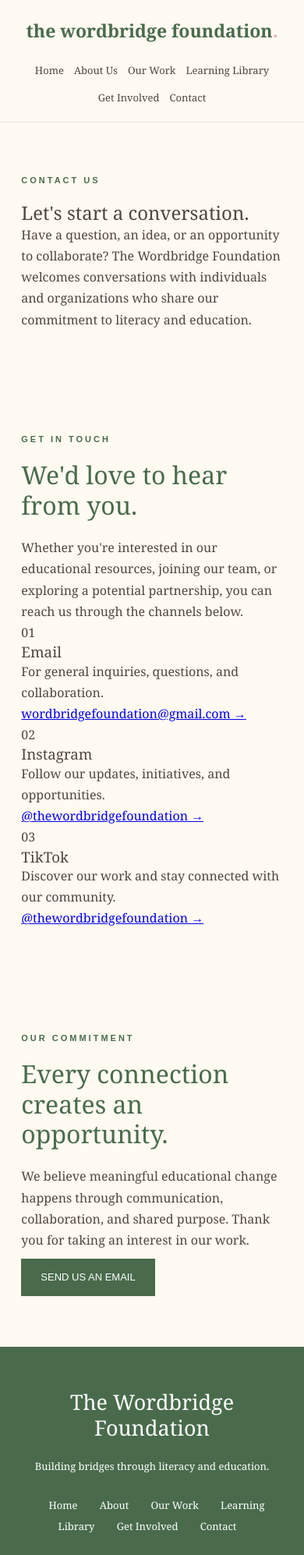
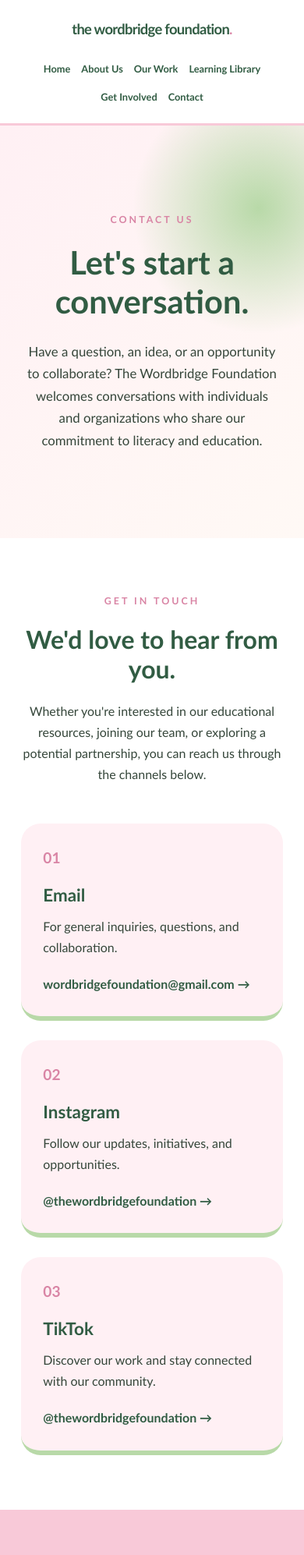
Before and after one commit to wordbridgefoundation-bot/wordbridge-foundation, a plain HTML site: page contact.html in a window 390 px wide. Shown: the top 1994 px of the page at 78% size. Drawn offline with Linux system fonts and the light colour scheme.

Commit message:
Update style.css

```diff
--- a/css/style.css
+++ b/css/style.css
@@ -1,17 +1,23 @@
-/* =========================
+
+/* =====================================
    THE WORDBRIDGE FOUNDATION
-   Main Website Styles
-========================= */
+   Pink & Green Visual Identity
+===================================== */
 
 :root {
-    --pink: #e9aebe;
-    --light-pink: #f9e8ed;
-    --sage: #a9c4a0;
-    --forest: #496b4c;
-    --cream: #fffaf2;
-    --white: #ffffff;
-    --brown: #51463f;
+    --pink: #F8C9D8;
+    --pink-light: #FFF0F4;
+    --pink-dark: #D985A5;
+    --green: #B8D9A8;
+    --green-light: #EDF5E8;
+    --green-dark: #315C43;
+    --cream: #FFF9F5;
+    --white: #FFFFFF;
+    --text: #35463A;
+    --muted: #718071;
 }
+
+/* GENERAL */
 
 * {
     margin: 0;
@@ -24,275 +30,410 @@ html {
 }
 
 body {
+    font-family: "Trebuchet MS", Arial, sans-serif;
     background: var(--cream);
-    color: var(--brown);
-    font-family: Georgia, serif;
+    color: var(--text);
     line-height: 1.7;
 }
 
-/* Navigation */
+a {
+    color: var(--green-dark);
+    text-decoration: none;
+    transition: 0.3s ease;
+}
+
+a:hover {
+    color: var(--pink-dark);
+}
+
+section {
+    padding: 90px 8%;
+}
+
+h1, h2, h3 {
+    line-height: 1.2;
+    color: var(--green-dark);
+    font-weight: 700;
+}
+
+h1 {
+    font-size: clamp(2.6rem, 6vw, 5rem);
+}
+
+h2 {
+    font-size: clamp(2rem, 4vw, 3rem);
+    margin-bottom: 20px;
+}
+
+p {
+    max-width: 720px;
+}
+
+/* NAVIGATION */
 
 header {
-    background: var(--cream);
-    border-bottom: 1px solid #eee2dc;
-    padding: 22px 6%;
+    background: var(--white);
+    border-bottom: 3px solid var(--pink);
+    position: relative;
+    z-index: 10;
 }
 
 .navbar {
+    max-width: 1400px;
+    margin: auto;
+    padding: 22px 6%;
     display: flex;
+    align-items: center;
     justify-content: space-between;
-    align-items: center;
-    flex-wrap: wrap;
-    gap: 20px;
+    gap: 25px;
 }
 
 .logo {
-    color: var(--forest);
-    font-size: 23px;
-    font-weight: bold;
-    text-decoration: none;
+    font-size: 1.35rem;
+    font-weight: 800;
+    color: var(--green-dark);
+    letter-spacing: -0.7px;
 }
 
 .logo span {
-    color: var(--pink);
+    color: var(--pink-dark);
 }
 
 .nav-links {
     display: flex;
+    flex-wrap: wrap;
     gap: 22px;
-    flex-wrap: wrap;
 }
 
 .nav-links a {
-    color: var(--brown);
-    text-decoration: none;
-    font-size: 13px;
-    transition: color 0.3s;
+    font-size: 0.9rem;
+    font-weight: 600;
 }
 
-.nav-links a:hover {
-    color: var(--pink);
+/* EYEBROWS */
+
+.eyebrow {
+    color: var(--pink-dark);
+    font-size: 0.78rem;
+    font-weight: 800;
+    letter-spacing: 3px;
+    margin-bottom: 20px;
 }
 
-/* General Sections */
+/* BUTTONS */
 
-section {
-    padding: 90px 10%;
+.button,
+.contact-button {
+    display: inline-block;
+    background: var(--green-dark);
+    color: var(--white);
+    padding: 15px 28px;
+    border-radius: 50px;
+    font-size: 0.85rem;
+    font-weight: 800;
+    letter-spacing: 0.7px;
+    margin-top: 25px;
 }
 
-.eyebrow {
-    color: var(--forest);
-    font-family: Arial, sans-serif;
-    font-size: 11px;
-    font-weight: bold;
-    letter-spacing: 3px;
-    margin-bottom: 18px;
+.button:hover,
+.contact-button:hover {
+    background: var(--pink-dark);
+    color: var(--white);
+    transform: translateY(-3px);
 }
 
-h1, h2, h3 {
-    font-weight: normal;
-    line-height: 1.2;
+.text-link {
+    display: inline-block;
+    margin-left: 18px;
+    font-weight: 700;
 }
 
-h2 {
-    color: var(--forest);
-    font-size: 38px;
-    margin-bottom: 22px;
-}
-
-p {
-    font-size: 16px;
-}
-
-/* Hero */
+/* HERO */
 
 .hero {
-    background: var(--light-pink);
-    text-align: center;
-    padding: 125px 12%;
+    background:
+        radial-gradient(circle at 90% 15%, var(--pink) 0, transparent 28%),
+        linear-gradient(135deg, var(--green-light), var(--cream));
+    min-height: 580px;
+    display: flex;
+    flex-direction: column;
+    justify-content: center;
+    align-items: flex-start;
 }
 
 .hero h1 {
-    color: var(--forest);
-    font-size: clamp(38px, 6vw, 68px);
-    max-width: 900px;
-    margin: 0 auto 25px;
+    max-width: 850px;
+    margin-bottom: 25px;
 }
 
 .hero p:not(.eyebrow) {
+    font-size: 1.1rem;
     max-width: 680px;
-    margin: 0 auto 30px;
 }
 
-/* Buttons */
-
-.button {
-    display: inline-block;
-    background: var(--forest);
-    color: var(--white);
-    padding: 13px 25px;
-    margin: 10px 8px 0 0;
-    text-decoration: none;
-    font-family: Arial, sans-serif;
-    font-size: 13px;
-    transition: 0.3s;
-}
-
-.button:hover {
-    background: var(--pink);
-    color: var(--brown);
-}
-
-.text-link {
-    color: var(--forest);
-    text-decoration: none;
-    margin-left: 10px;
-}
-
-/* Introduction */
+/* INTRODUCTION */
 
 .intro {
+    background: var(--white);
     text-align: center;
-    max-width: 1000px;
-    margin: auto;
 }
 
 .intro p:not(.eyebrow) {
-    max-width: 750px;
-    margin: auto;
+    margin: 0 auto;
 }
 
-/* Focus Cards */
+/* FOCUS */
 
 .focus {
-    background: #f1f5ed;
-    text-align: center;
+    background: var(--pink-light);
 }
 
 .focus-grid {
     display: grid;
     grid-template-columns: repeat(3, 1fr);
     gap: 25px;
-    margin-top: 45px;
+    margin-top: 40px;
 }
 
 .focus-card {
     background: var(--white);
-    padding: 35px 25px;
-    text-align: left;
+    padding: 35px;
+    border-radius: 25px;
+    border-bottom: 6px solid var(--green);
+    transition: 0.3s ease;
 }
 
-.focus-card span {
-    color: var(--pink);
-    font-size: 25px;
+.focus-card:hover {
+    transform: translateY(-7px);
+    border-bottom-color: var(--pink-dark);
+}
+
+.focus-card span,
+.contact-card span {
+    color: var(--pink-dark);
+    font-size: 1.2rem;
+    font-weight: 800;
 }
 
 .focus-card h3 {
-    color: var(--forest);
-    font-size: 23px;
-    margin: 18px 0;
+    margin: 18px 0 12px;
 }
 
-/* Featured Publication */
+/* FEATURED PUBLICATION */
 
 .featured {
-    background: var(--light-pink);
+    background: var(--green-light);
     text-align: center;
 }
 
-.featured h2 {
-    font-size: 43px;
-}
-
 .featured p:not(.eyebrow) {
-    max-width: 650px;
-    margin: 15px auto;
+    margin: 0 auto;
 }
 
 .publication-details {
-    color: var(--forest);
-    font-family: Arial, sans-serif;
-    font-size: 11px !important;
-    letter-spacing: 2px;
+    color: var(--green-dark);
+    font-weight: 800;
+    letter-spacing: 1px;
+    font-size: 0.8rem;
+    margin-top: 25px !important;
 }
 
-/* Get Involved */
+/* GET INVOLVED */
 
 .involved {
+    background: var(--pink);
     text-align: center;
 }
 
 .involved p:not(.eyebrow) {
-    max-width: 650px;
-    margin: 0 auto 20px;
+    margin: 0 auto;
 }
 
-/* Footer */
+.involved h2 {
+    color: var(--green-dark);
+}
+
+/* CONTACT PREVIEW */
+
+.contact-preview {
+    background: var(--green-light);
+    text-align: center;
+}
+
+.contact-preview p:not(.eyebrow) {
+    margin: 0 auto;
+}
+
+/* CONTACT PAGE */
+
+.contact-hero {
+    background:
+        radial-gradient(circle at 85% 20%, var(--green) 0, transparent 30%),
+        linear-gradient(135deg, var(--pink-light), var(--cream));
+    text-align: center;
+    padding: 110px 8%;
+}
+
+.contact-hero h1 {
+    max-width: 900px;
+    margin: 0 auto 25px;
+}
+
+.contact-hero p:not(.eyebrow) {
+    margin: 0 auto;
+    font-size: 1.05rem;
+}
+
+.contact-section {
+    background: var(--white);
+}
+
+.contact-intro {
+    text-align: center;
+    margin-bottom: 50px;
+}
+
+.contact-intro p:not(.eyebrow) {
+    margin: 0 auto;
+}
+
+.contact-grid {
+    display: grid;
+    grid-template-columns: repeat(3, 1fr);
+    gap: 25px;
+}
+
+.contact-card {
+    background: var(--pink-light);
+    border-radius: 25px;
+    padding: 35px;
+    border-bottom: 6px solid var(--green);
+    transition: 0.3s ease;
+}
+
+.contact-card:hover {
+    transform: translateY(-7px);
+    background: var(--green-light);
+    border-bottom-color: var(--pink-dark);
+}
+
+.contact-card h3 {
+    margin: 18px 0 12px;
+    font-size: 1.4rem;
+}
+
+.contact-card p {
+    margin-bottom: 20px;
+}
+
+.contact-card a {
+    font-weight: 800;
+    overflow-wrap: anywhere;
+}
+
+.contact-note {
+    background: var(--pink);
+    text-align: center;
+}
+
+.contact-note p:not(.eyebrow) {
+    margin: 0 auto;
+}
+
+/* FOOTER */
 
 footer {
-    background: var(--forest);
+    background: var(--green-dark);
     color: var(--white);
     text-align: center;
-    padding: 55px 8%;
+    padding: 65px 8% 35px;
 }
 
 footer h2 {
     color: var(--white);
-    font-size: 27px;
+    font-size: 1.8rem;
 }
 
 footer p {
-    font-size: 13px;
-    margin: 15px 0;
+    margin: 15px auto;
+    color: #E4EFE3;
+    font-size: 0.9rem;
 }
 
-.footer-links {
-    margin: 25px 0;
+.footer-links,
+.footer-contact {
+    display: flex;
+    justify-content: center;
+    flex-wrap: wrap;
+    gap: 25px;
+    margin: 30px 0;
 }
 
-.footer-links a {
-    color: var(--white);
-    text-decoration: none;
-    margin: 0 12px;
-    font-size: 13px;
+.footer-links a,
+.footer-contact a {
+    color: var(--pink);
+    font-weight: 600;
 }
 
-/* Mobile Layout */
+.footer-links a:hover,
+.footer-contact a:hover {
+    color: var(--white);
+}
 
-@media (max-width: 768px) {
+/* RESPONSIVE DESIGN */
 
-    header {
-        padding: 20px 5%;
-    }
+@media (max-width: 850px) {
 
     .navbar {
-        justify-content: center;
+        flex-direction: column;
         text-align: center;
     }
 
     .nav-links {
         justify-content: center;
-        gap: 13px;
+        gap: 14px;
+    }
+
+    .focus-grid,
+    .contact-grid {
+        grid-template-columns: 1fr;
     }
 
     section {
-        padding: 65px 7%;
+        padding: 70px 7%;
     }
 
     .hero {
-        padding: 85px 7%;
+        min-height: 500px;
     }
 
-    h2 {
-        font-size: 32px;
+}
+
+@media (max-width: 480px) {
+
+    .logo {
+        font-size: 1.15rem;
     }
 
-    .focus-grid {
-        grid-template-columns: 1fr;
+    .nav-links a {
+        font-size: 0.8rem;
+    }
+
+    .hero h1 {
+        font-size: 2.6rem;
+    }
+
+    .button {
+        padding: 13px 22px;
     }
 
     .text-link {
-        display: inline-block;
+        margin-left: 0;
         margin-top: 15px;
     }
+
+    .contact-card {
+        padding: 28px;
+    }
+
 }
```
